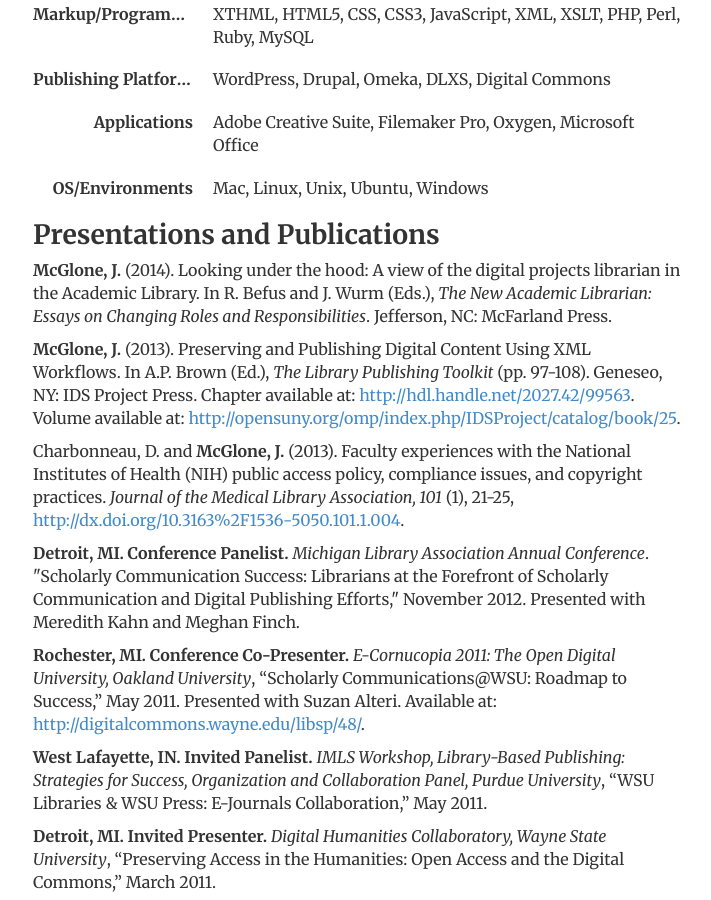
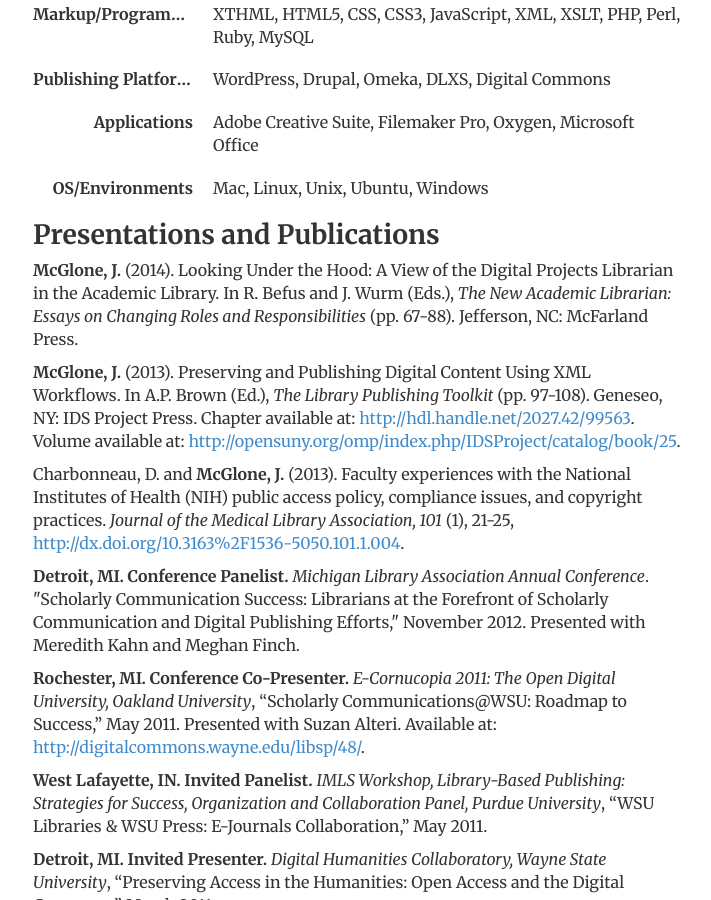
Before and after one commit to jmcglone/jmcglone.github.io, a Jekyll site: the page built from cv/index.html, in a window 1280 px wide and 900 px high, scrolled down 2295 px. Shown: the whole window, without its empty margins (283-994 px from the left). Built offline with Jekyll 4.4.1, drawn with Linux system fonts in a browser that asks for light colours.

Commit message:
Update index.html
added page range for digital projects librarianship chapter

```diff
--- a/cv/index.html
+++ b/cv/index.html
@@ -80,7 +80,7 @@
 						<dd>Mac, Linux, Unix, Ubuntu, Windows</dd>
 					</dl>
 				<h2>Presentations and Publications</h2>
-					<p><strong>McGlone, J.</strong> (2014). Looking under the hood: A view of the digital projects librarian in the Academic Library. In R. Befus and J. Wurm (Eds.), <em>The New Academic Librarian: Essays on Changing Roles and Responsibilities</em>. Jefferson, NC: McFarland Press.</p>
+					<p><strong>McGlone, J.</strong> (2014). Looking Under the Hood: A View of the Digital Projects Librarian in the Academic Library. In R. Befus and J. Wurm (Eds.), <em>The New Academic Librarian: Essays on Changing Roles and Responsibilities</em> (pp. 67-88). Jefferson, NC: McFarland Press.</p>
 
 					<p><strong>McGlone, J.</strong> (2013). Preserving and Publishing Digital Content Using XML Workflows. In A.P. Brown (Ed.), <em>The Library Publishing Toolkit</em> (pp. 97-108). Geneseo, NY: IDS Project Press. Chapter available at: <a href="http://hdl.handle.net/2027.42/99563" title="Preserving and Publishing Digital Content Using XML Workflows">http://hdl.handle.net/2027.42/99563</a>. Volume available at: <a href="http://opensuny.org/omp/index.php/IDSProject/catalog/book/25" title="he Library Publishing Toolkit">http://opensuny.org/omp/index.php/IDSProject/catalog/book/25</a>.
 
```
